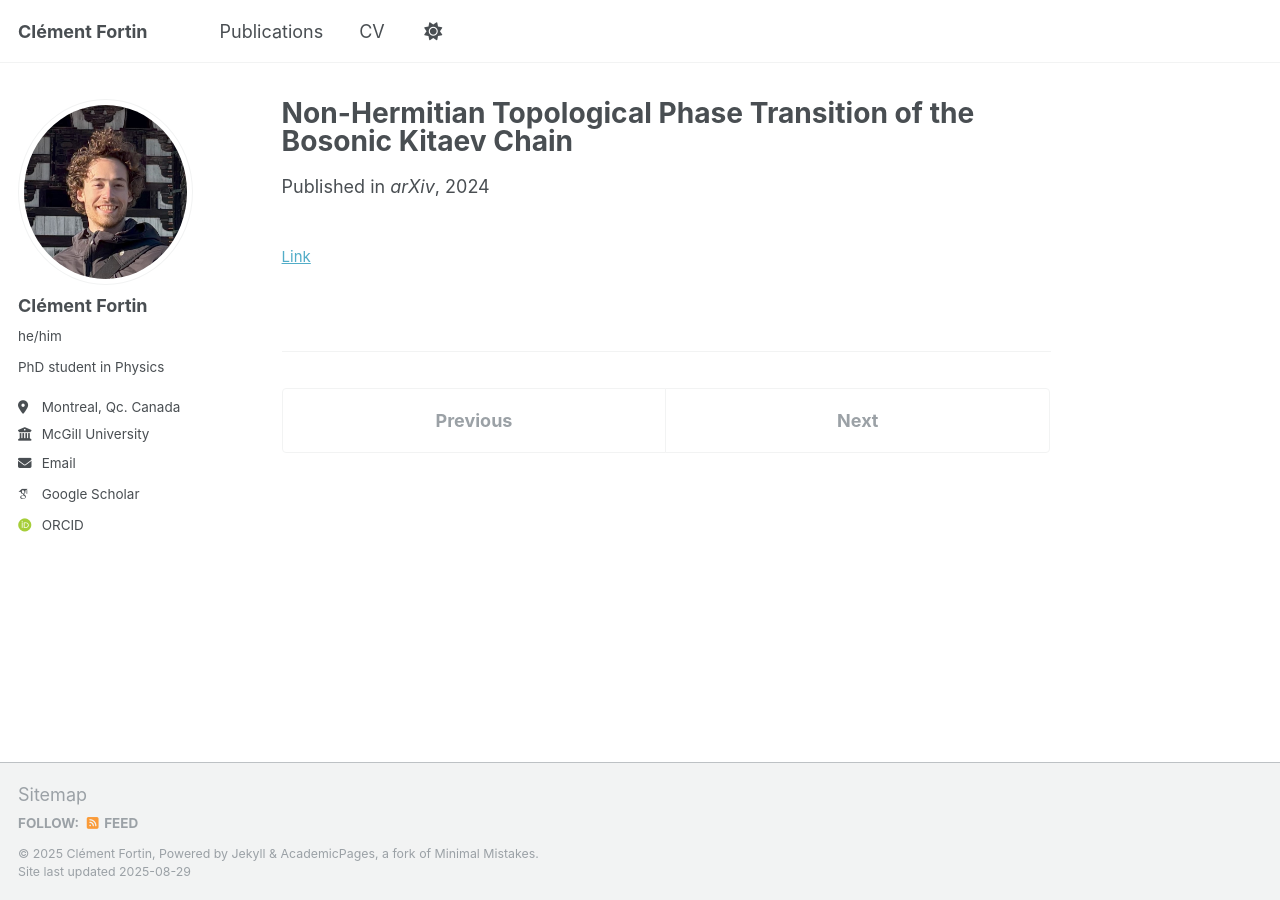
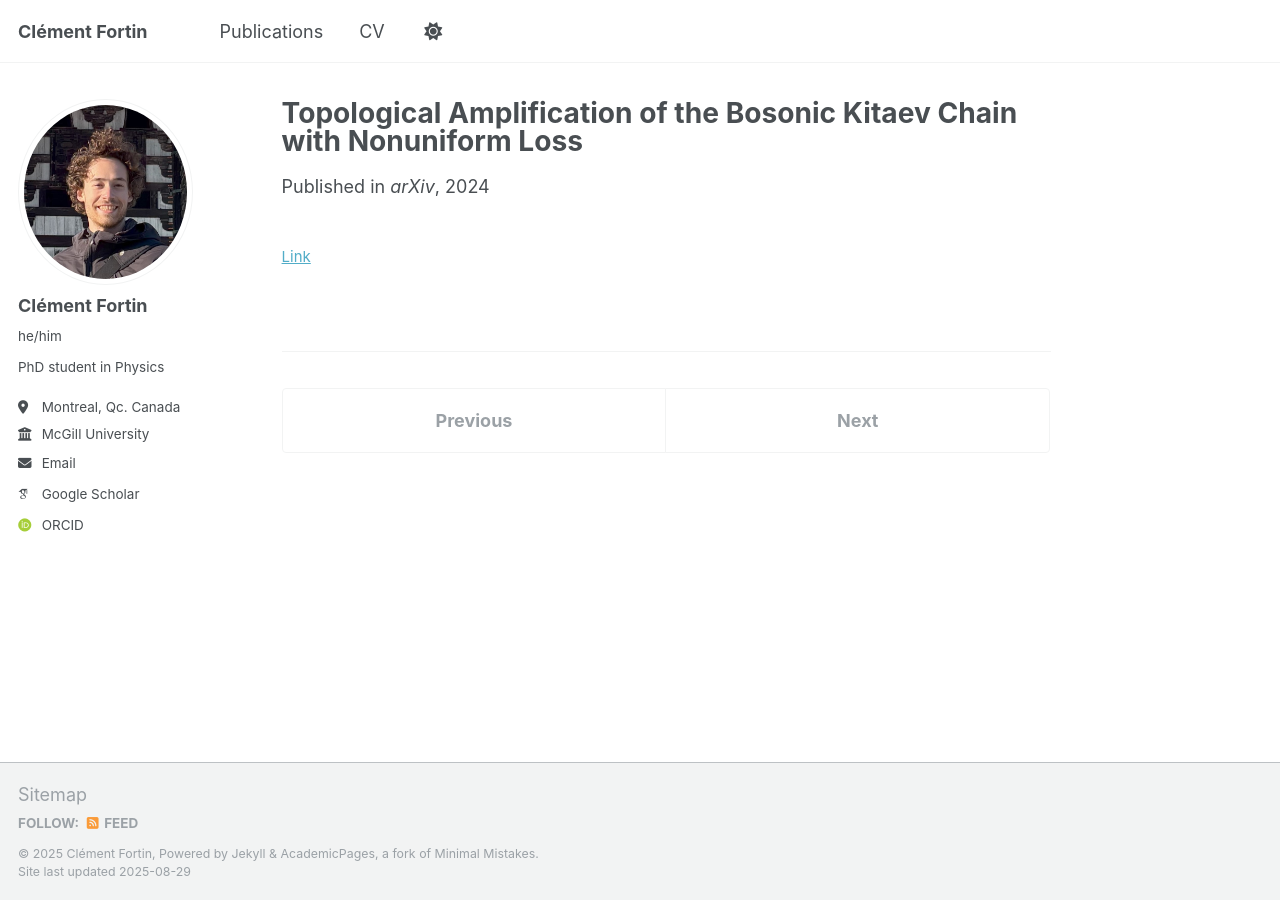
Before and after one commit to ClementFortin/ClementFortin.github.io, a Jekyll site: the page built from _publications/2024-12-12.md, in a window 1280 px wide. Built offline with Jekyll 4.4.1, drawn with Linux system fonts in a browser that asks for light colours; some web fonts are replaced.

Commit message:
Update 2024-12-12.md

```diff
--- a/_publications/2024-12-12.md
+++ b/_publications/2024-12-12.md
@@ -1,5 +1,5 @@
 ---
-title: "Non-Hermitian Topological Phase Transition of the Bosonic Kitaev Chain"
+title: "Topological Amplification of the Bosonic Kitaev Chain with Nonuniform Loss"
 collection: publications
 category: preprints
 permalink: /publication/2024-12-12
```
